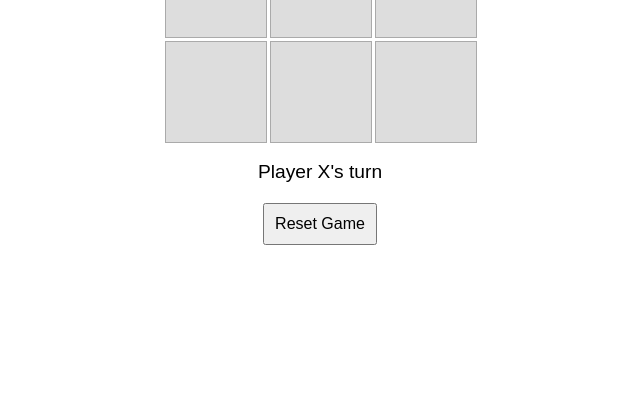
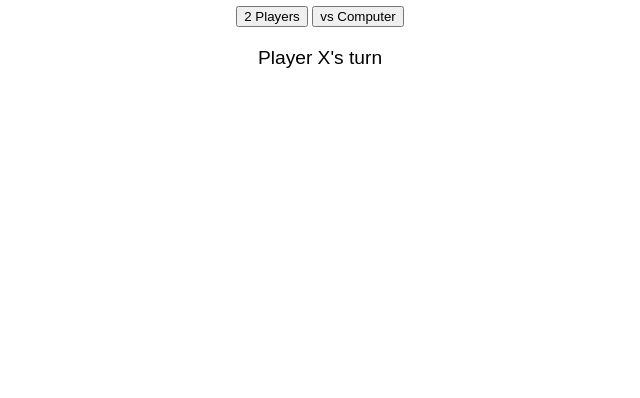
Before and after one commit to RHarshith05/Tictactoe, a plain HTML site: page index.html in a window 1280 px wide. Shown: the part 402-800 px from the top of the page, without its empty margins (320-960 px from the left). Drawn offline with Linux system fonts and the light colour scheme.

Commit message:
index.html

```diff
--- a/index.html
+++ b/index.html
@@ -9,10 +9,14 @@
 <body>
     <div id="game-container">
         <h1>Tic Tac Toe</h1>
-        <div id="board">
+        <div id="options">
+            <button id="playerBtn">2 Players</button>
+            <button id="computerBtn">vs Computer</button>
+        </div>
+        <div id="board" style="display: none;">
         </div>
         <div id="status">Player X's turn</div>
-        <button id="reset-btn">Reset Game</button>
+        <button id="reset-btn" style="display: none;">Reset Game</button>
     </div>
     <script src="ttt.js"></script>
 </body>
```
